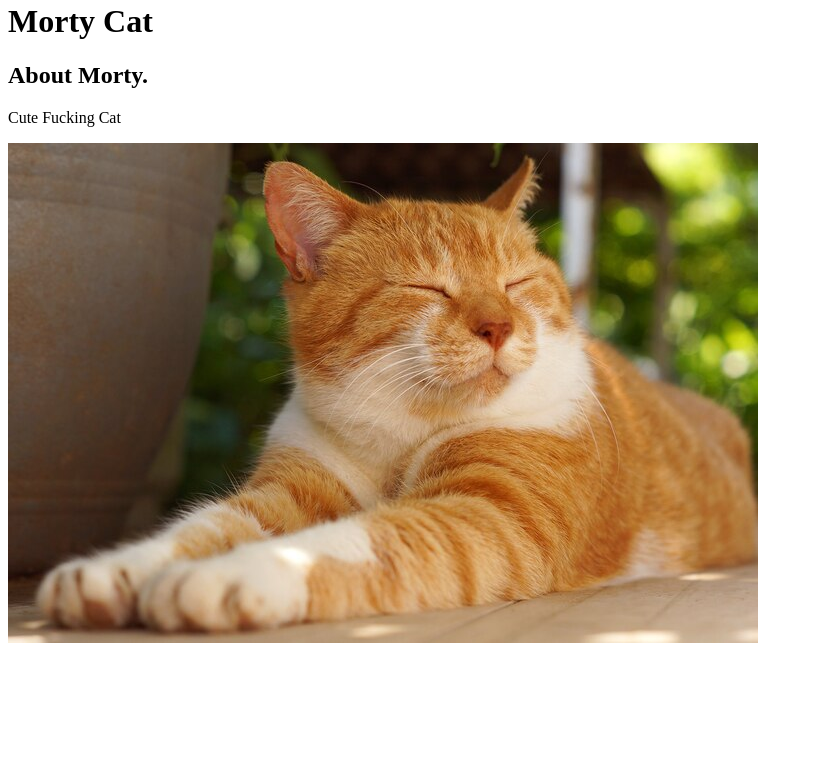
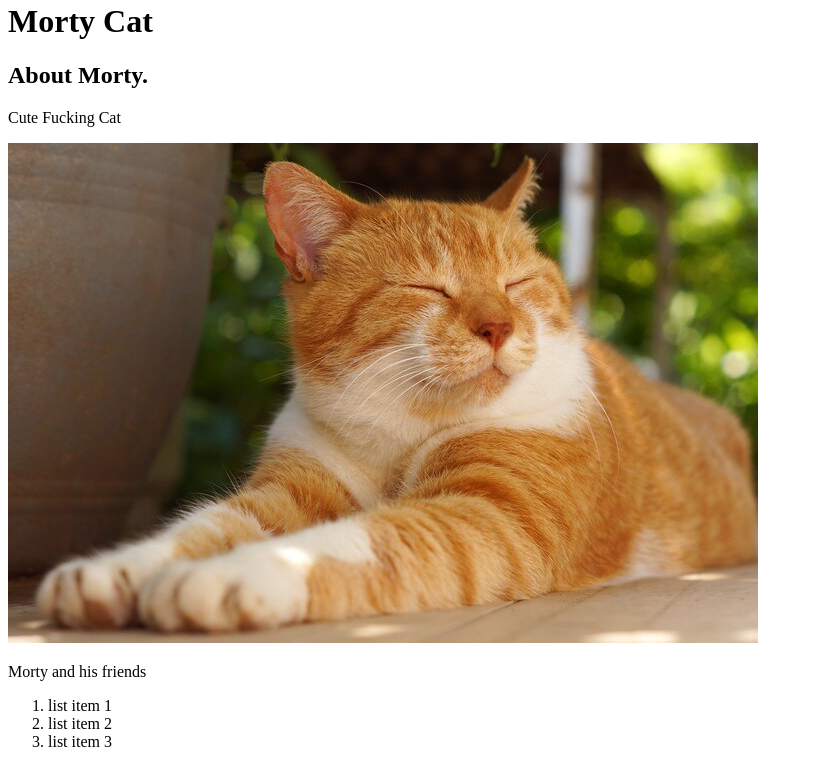
Before and after one commit to blokkies48/Character, a plain HTML site: page index.html in a window 1280 px wide. Shown: the part 330-1097 px from the top of the page, without its empty margins (0-813 px from the left). Before the commit the page ends 985 px from the top, so only its background shows below. Drawn offline with Linux system fonts and the light colour scheme; files whose address does not match are found by name.

Commit message:
Update index.html

```diff
--- a/index.html
+++ b/index.html
@@ -17,6 +17,14 @@
             Cute Fucking Cat
         </p>
         <img src="C:\Users\Jonathan\Documents\GitHub\Character\cat-ginger.jpg" alt="">
+        <p>Morty and his friends</p>
+        <ol>
+            <li>list item 1 </li>
+            <li>list item 2 </li>
+            <li>list item 3 </li>
+        </ol>
+
     </main>
+
 </body>
 </html>
```
